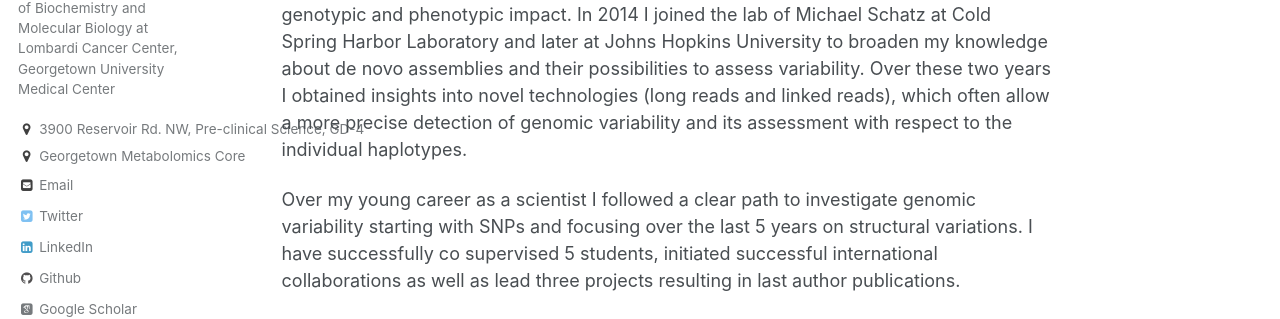
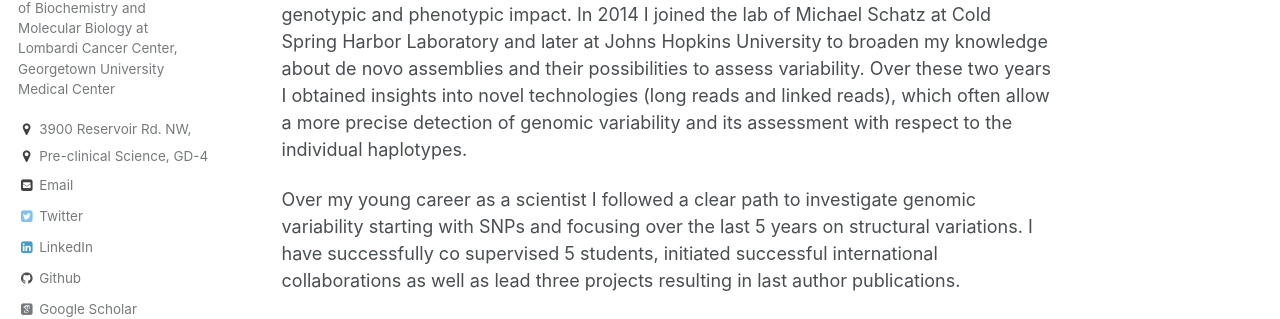
Before and after one commit to cphyt7/cphyt7.github.io, a Jekyll site: the page built from _pages/about.md, in a window 1280 px wide and 900 px high, scrolled down 520 px. Shown: the part 275-594 px from the top of the window. Built offline with Jekyll 4.4.1, drawn with Linux system fonts in a browser that asks for light colours; some web fonts are replaced.

Commit message:
new config file

```diff
--- a/_config.yml
+++ b/_config.yml
@@ -82,10 +82,8 @@ author:
   name             : "Chaz Hinzman"
   avatar           : profile.jpg
   bio              : "PhD Candidate, Department of Biochemistry and Molecular Biology at Lombardi Cancer Center, Georgetown University Medical Center"
-  location         : |
-   3900 Reservoir Rd. NW,
-   Pre-clinical Science, GD-4
-  employer         : "Georgetown Metabolomics Core"
+  location         : "3900 Reservoir Rd. NW,"
+  employer         : "Pre-clinical Science, GD-4"
   googlescholar    : "https://scholar.google.com/citations?user=K32Jva8AAAAJ&hl=en"
   email            : "cph51@georgetown.edu"
   uri              :
```
